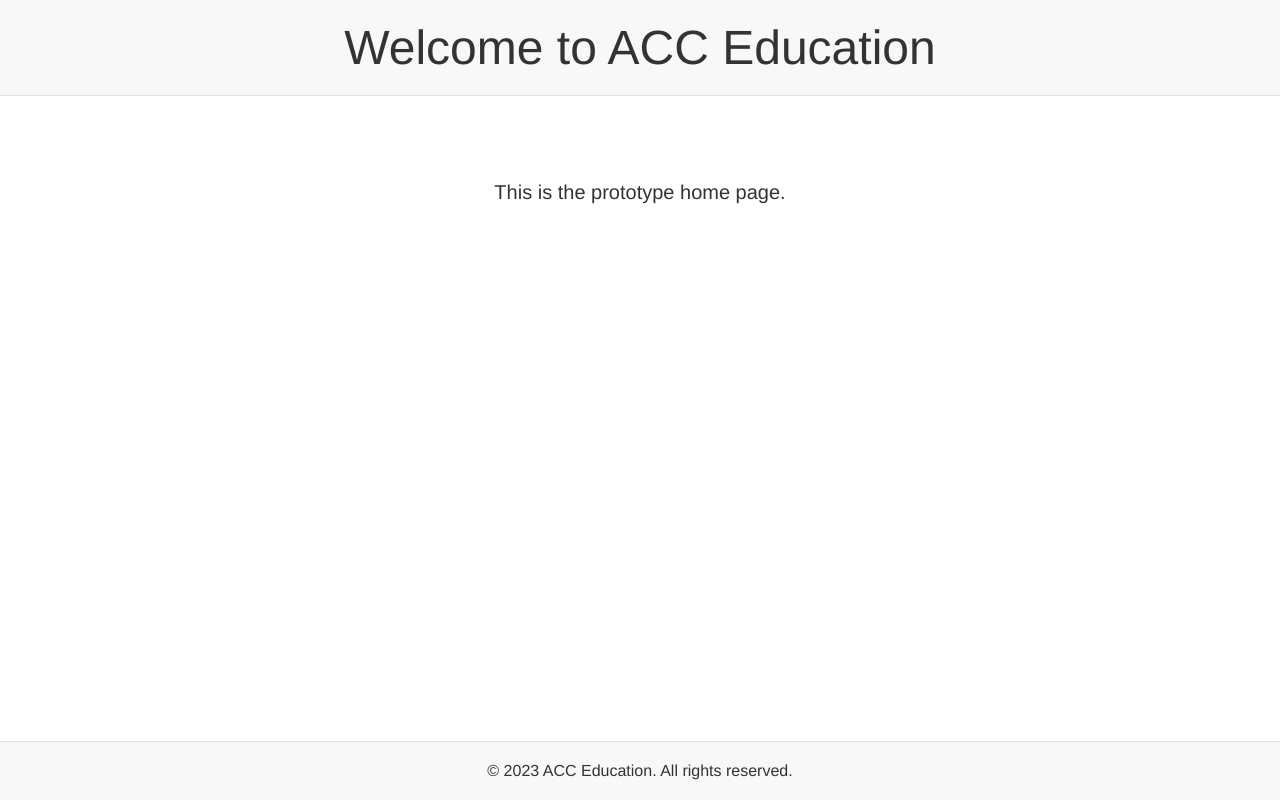
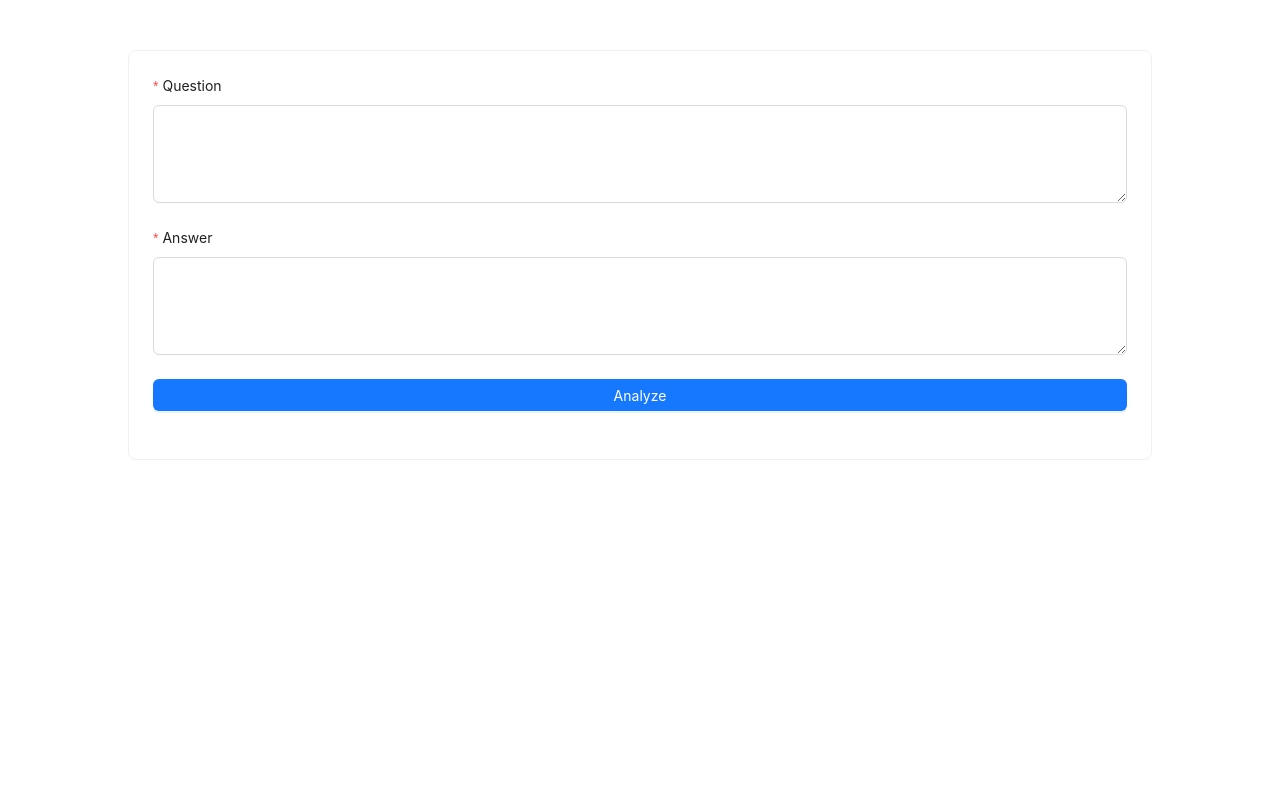
Before and after one commit to PandoraArc/acc_education, a Next.js app in the folder frontend/: page /home in a window 1280 px wide. Built offline with nearby package versions, Linux system fonts and the light colour scheme.

Commit message:
prototype basic UI

```diff
--- /dev/null
+++ b/frontend/api/llm.js
@@ -0,0 +1,18 @@
+const axios = require('axios');
+
+async function grading(answer, question) {
+    const url = 'http://localhost:8080/api/llm/grading';
+    const data = {
+        answer: answer,
+        question: question
+    };
+
+    try {
+        const response = await axios.post(url, data);
+        return response.data;
+    } catch (error) {
+        console.error('Error fetching data:', error);
+    }
+}
+
+export { grading };
--- a/frontend/app/home/page.js
+++ b/frontend/app/home/page.js
@@ -1,57 +1,58 @@
+'use client';
+
 import React from 'react';
+import { Form, Input, Button, Card, Typography } from 'antd';
+import useHome from './useHome';
+
+const { Title, Paragraph } = Typography;
 
 const HomePage = () => {
-  const styles = {
-    container: {
-      fontFamily: "'Helvetica Neue', Helvetica, Arial, sans-serif",
-      textAlign: 'center',
-      color: '#333',
-      display: 'flex',
-      flexDirection: 'column',
-      minHeight: '100vh',
-      margin: '0',
-    },
-    header: {
-      backgroundColor: '#f8f8f8',
-      color: '#333',
-      padding: '20px 0',
-      borderBottom: '1px solid #e0e0e0',
-    },
-    main: {
-      flex: '1',
-      padding: '60px 20px',
-      backgroundColor: '#ffffff',
-    },
-    footer: {
-      backgroundColor: '#f8f8f8',
-      color: '#333',
-      padding: '20px 0',
-      borderTop: '1px solid #e0e0e0',
-    },
-    h1: {
-      fontSize: '3rem',
-      margin: '0',
-      fontWeight: '300',
-    },
-    p: {
-      fontSize: '1.25rem',
-      margin: '20px 0',
-      lineHeight: '1.6',
-    },
-  };
+
+  const { reason, score, isloading, analyze} = useHome();
+  const [form] = Form.useForm();
 
   return (
-    <div style={styles.container}>
-      <header style={styles.header}>
-        <h1 style={styles.h1}>Welcome to ACC Education</h1>
-      </header>
-      <main style={styles.main}>
-        <p style={styles.p}>This is the prototype home page.</p>
-      </main>
-      <footer style={styles.footer}>
-        <p>&copy; 2023 ACC Education. All rights reserved.</p>
-      </footer>
-    </div>
+    <Card style={{ width: '80%', margin: 'auto', marginTop: '50px' }}>
+      <Form
+        onFinish={analyze}
+        form={form}
+        layout="vertical"
+      >
+        <Form.Item
+          label="Question"
+          name="question"
+          rules={[
+            {
+              required: true,
+            },
+          ]}
+          >
+          <Input.TextArea rows={4} />
+        </Form.Item>
+        <Form.Item
+          label="Answer"
+          name="answer"
+          rules={[
+            {
+              required: true,
+            },
+          ]}
+          >
+          <Input.TextArea rows={4} />
+        </Form.Item>
+        <Form.Item>
+          <Button type="primary" htmlType='submit' block loading={isloading}>Analyze</Button>
+        </Form.Item>
+      </Form>
+
+      {score !== null && reason !== null && (
+        <Card style={{ marginTop: '20px' }}>
+          <Title level={3}>Analyzed Result</Title>
+          <Paragraph><strong>Score:</strong> {score}</Paragraph>
+          <Paragraph><strong>Reason:</strong> {reason}</Paragraph>
+        </Card>
+      )}
+    </Card>
   );
 };
 
--- /dev/null
+++ b/frontend/app/home/useHome.js
@@ -0,0 +1,28 @@
+import { useState, useEffect } from 'react';
+import { grading } from '@/api/llm';
+
+function useHome() {
+    const [reason, setReason] = useState(null);
+    const [score, setScore] = useState(null);
+    const [isloading, setIsLoading] = useState(false);
+
+    const analyze = async (val) => {
+        setIsLoading(true);
+        const response = await grading(val?.answer, val?.question);
+        setScore(response?.score ?? "No score provided");
+        setReason(response?.reason ?? "No reason provided");
+        setIsLoading(false);
+    }
+
+    return {
+        reason,
+        score,
+        isloading,
+        setReason,
+        setScore,
+        analyze,
+    };
+
+}
+
+export default useHome;
--- a/frontend/package.json
+++ b/frontend/package.json
@@ -9,9 +9,11 @@
     "lint": "next lint"
   },
   "dependencies": {
+    "antd": "^5.22.2",
+    "axios": "^1.7.7",
+    "next": "14.2.17",
     "react": "^18",
-    "react-dom": "^18",
-    "next": "14.2.17"
+    "react-dom": "^18"
   },
   "devDependencies": {
     "eslint": "^8",
```
Also changed, not shown: 1 other file (tests, documents, lock files or other folders).
